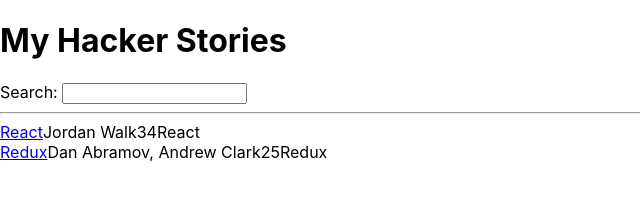
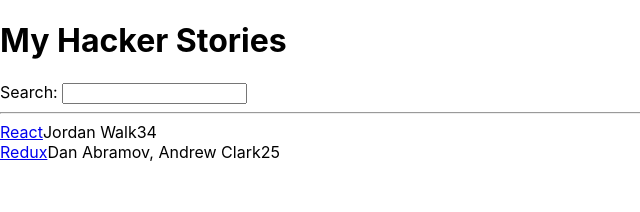
Before and after one commit to Thomas88s/hacker-stories, a React (Create React App) app: page / in a window 1280 px wide. Shown: the top 212 px of the page, without its empty margins (0-640 px from the left). Built offline with nearby package versions, Linux system fonts and the light colour scheme.

Commit message:
creeated a List element in the App function

```diff
--- a/src/App.js
+++ b/src/App.js
@@ -21,8 +21,7 @@
  ];
 
 
- function App() {
-   return (
+ const App = () => (
      <div>
        <h1>My Hacker Stories</h1>
 
@@ -30,9 +29,12 @@
        <input id="search" type="text" />
 
        <hr />
+       <List />
+     </div>
+   );
 
-       {list.map(function(item) {
-         return (
+ const List = () =>
+    list.map(item => (
         <div key={item.objectID}>
           <span>
             <a href={item.url}>{item.title}</a>
@@ -40,13 +42,8 @@
           <span>{item.author}</span>
           <span>{item.num_comments}</span>
           <span>{item.points}</span>
-           {item.title}
         </div>
-         );
-       })}
-     </div>
-   );
- }
+      ));
 
 
  export default App;
```
Lines whose indentation alone changed are shown as unchanged.
